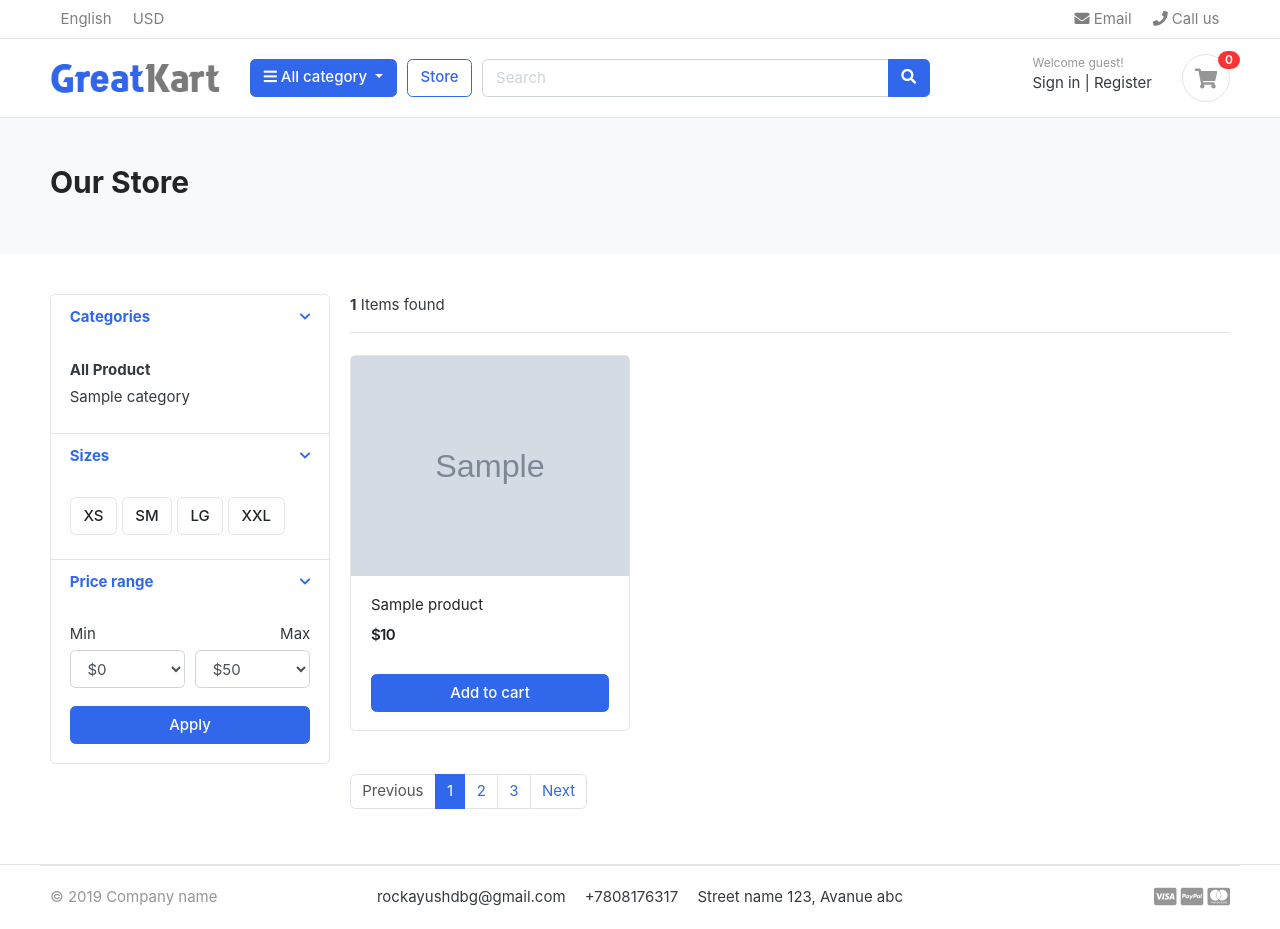
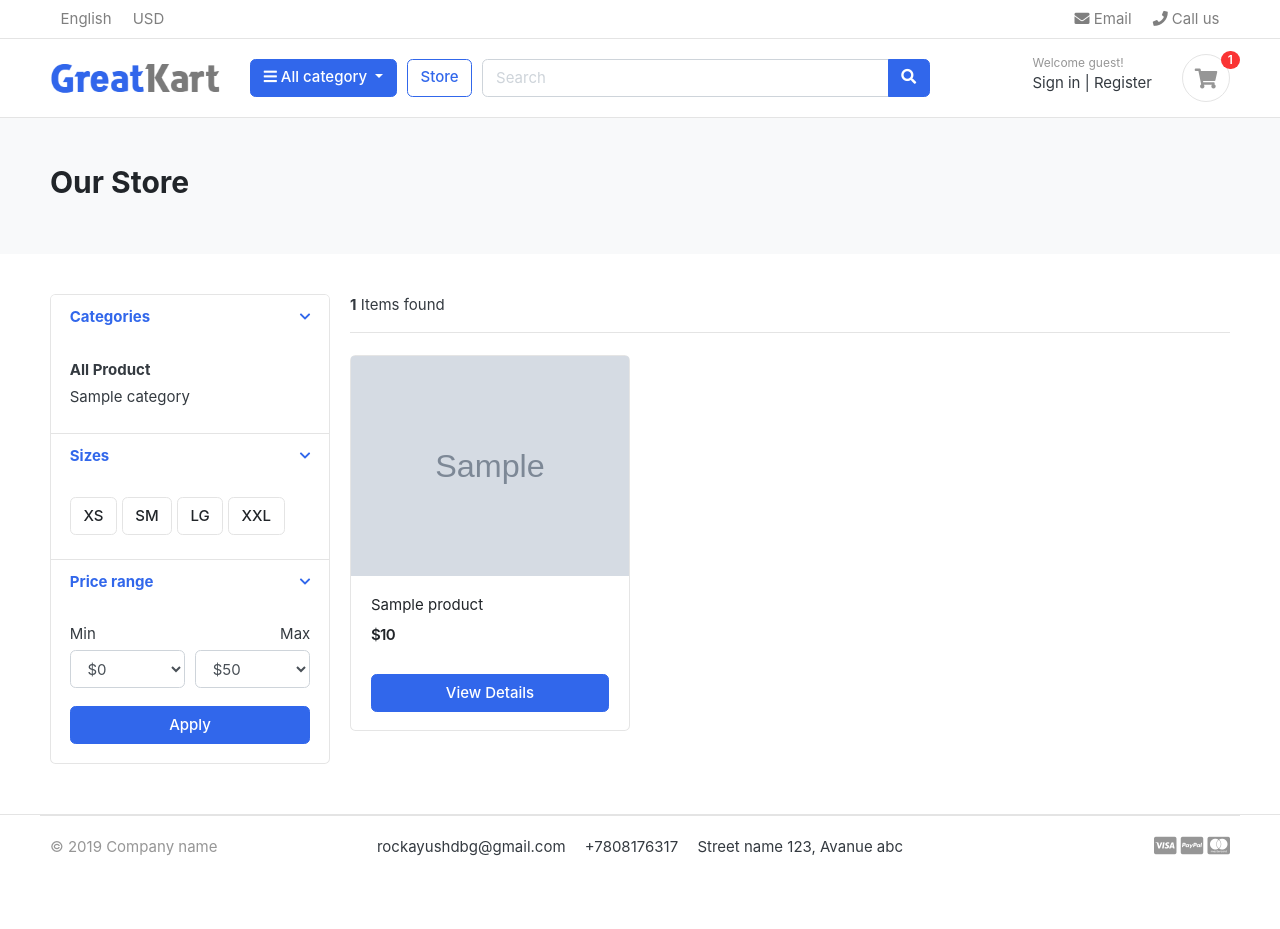
Before and after one commit to iusAnand/GrateKart-django, a Django app: template templates/store/store.html in a window 1280 px wide. After the commit the page ends 856 px from the top, so only its background shows below. Run offline with Django 5.2, Linux system fonts and the light colour scheme; the template is opened without the code that fills it: most values are stand-ins (such as "Sample title", 1, 10 or a date in 2020); grey boxes marked "Sample" are stand-in pictures; some libraries are stand-ins or nearby versions; some web fonts are replaced.

Commit message:
Added funcanility in store

```diff
--- a/GreatKart/settings.py
+++ b/GreatKart/settings.py
@@ -67,6 +67,7 @@ TEMPLATES = [
                 'django.contrib.auth.context_processors.auth',
                 'django.contrib.messages.context_processors.messages',
                 'category.context_processors.menu_links',
+                'carts.context_processors.counter',
             ],
         },
     },
--- a/templates/includes/navbar.html
+++ b/templates/includes/navbar.html
@@ -68,9 +68,9 @@
 							<a href="./register.html"> Register</a>
 						</div>
 					</div>
-					<a href="./cart.html" class="widget-header pl-3 ml-3">
+					<a href="{% url 'cart' %}" class="widget-header pl-3 ml-3">
 						<div class="icon icon-sm rounded-circle border"><i class="fa fa-shopping-cart"></i></div>
-						<span class="badge badge-pill badge-danger notify">0</span>
+						<span class="badge badge-pill badge-danger notify">{{ cart_count }}</span>
 					</a>
 				</div> <!-- widgets-wrap.// -->
 			</div> <!-- col.// -->
--- a/templates/store/store.html
+++ b/templates/store/store.html
@@ -143,7 +143,7 @@
 						<span class="price">${{ product.price }}</span>
 					</div> <!-- price-wrap.// -->
 				</div>
-				<a href="{% url 'add_cart' product.id %}" class="btn btn-block btn-primary">Add to cart </a>
+				<a href="{{ product.get_url }}" class="btn btn-block btn-primary">View Details </a>
 			</figcaption>
 		</figure>
 	</div> <!-- col.// -->
@@ -152,13 +152,28 @@
 
 
 <nav class="mt-4" aria-label="Page navigation sample">
-  <ul class="pagination">
-    <li class="page-item disabled"><a class="page-link" href="#">Previous</a></li>
-    <li class="page-item active"><a class="page-link" href="#">1</a></li>
-    <li class="page-item"><a class="page-link" href="#">2</a></li>
-    <li class="page-item"><a class="page-link" href="#">3</a></li>
-    <li class="page-item"><a class="page-link" href="#">Next</a></li>
-  </ul>
+	{% if products.has_other_pages %}
+		<ul class="pagination">
+			{% if products.has_previous %}
+			<li class="page-item "><a class="page-link" href="?page={{products.previous_page_number}}">Previous</a></li>
+			{% else %}
+			<li class="page-item disabled"><a class="page-link" href="#">Previous</a></li>
+			{% endif %}
+
+			{% for num in products.paginator.page_range %}
+				{% if products.number == num %}
+    				<li class="page-item active"><a class="page-link" href="#">{{ num }}</a></li>
+				{% else %}
+					<li class="page-item"><a class="page-link" href="?page={{num}}">{{ num }}</a></li>
+				{% endif %}
+    		{% endfor %}
+			{% if products.has_next %}
+    			<li class="page-item"><a class="page-link" href="?page={{products.next_page_number}}">Next</a></li>
+			{% else %}
+				<li class="page-item disabled"><a class="page-link" href="#">Next</a></li>
+			{% endif %}
+  		</ul>
+  {% endif %}
 </nav>
 
 	</main> <!-- col.// -->
```
Also changed, not shown: carts/context_processors.py (added, +20 -0 lines), store/views.py (+8 -1 lines), templates/store/product_detail.html (+5 -3 lines).
